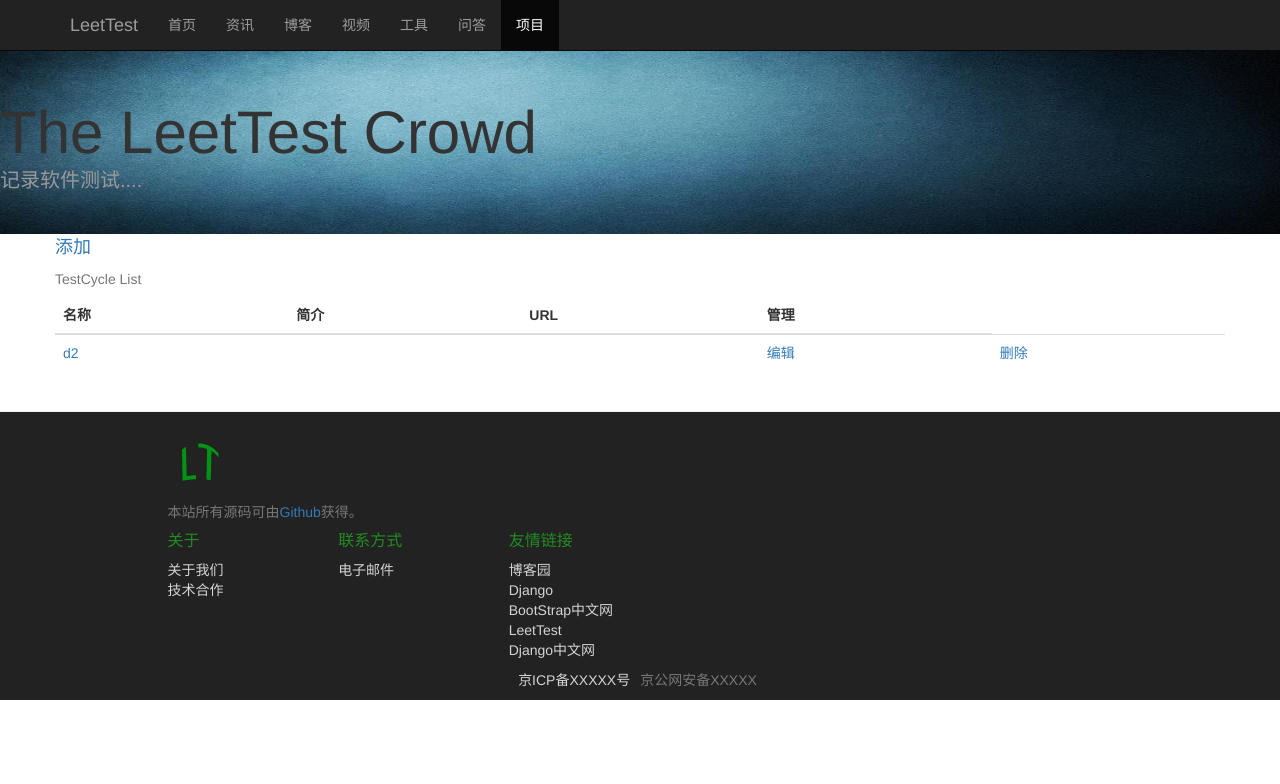
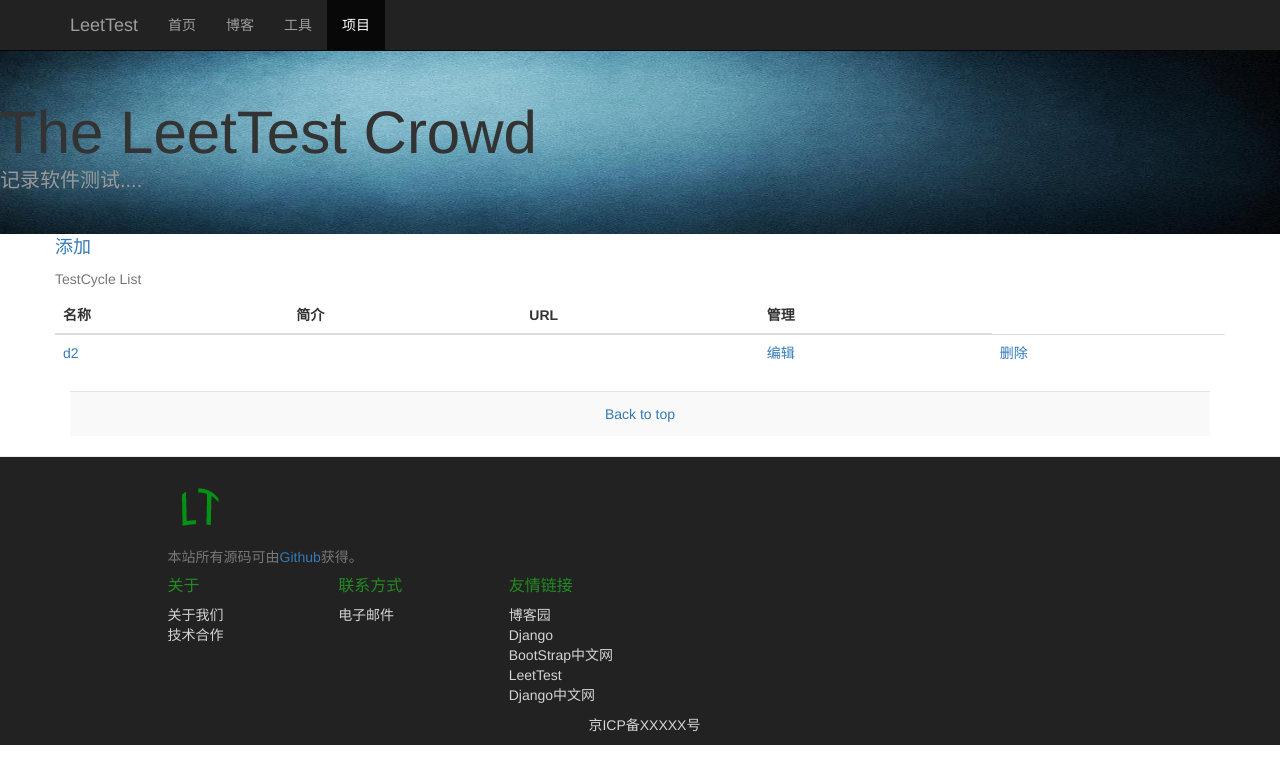
Before and after one commit to nicevoice/leettest, a Django app: page /crowd/ in a window 1280 px wide. Shown: the top 784 px of the page. Run offline with Django 3.2, Linux system fonts and the light colour scheme; data comes from the database, SQL or seed files in the repository; both versions use the stored data as it was after the commit; parts of the project's set-up code (start-up, migrations or seed data) failed here and were passed over; some libraries are stand-ins or nearby versions.

Commit message:
delete invalid links in nav-bar

```diff
--- a/blog/templates/article_list.html
+++ b/blog/templates/article_list.html
@@ -11,7 +11,7 @@
 
 {% block content %}
 
-    <div class="blog-header">
+    <div class="blog-header"  style="background: url(/static/images/banner0.png) ;background-size:100% 100%;">
         <h1 class="blog-title">The LeetTest Blog</h1>
         <p class="lead blog-description">记录软件测试....</p>
     </div>
--- a/crowd/templates/testcycle_list.html
+++ b/crowd/templates/testcycle_list.html
@@ -10,7 +10,8 @@
 {% endblock %}
 
 {% block content %}
-      <div class="blog-header">
+
+    <div class="blog-header" >
         <h1 class="blog-title">The LeetTest Crowd</h1>
         <p class="lead blog-description">记录软件测试....</p>
     </div>
@@ -29,7 +30,9 @@
             </div><!-- /.blog-post -->
           {% endfor%}
 		    </div><!-- /.blog-main -->
-		<div>
+      </div><!-- /.row -->
+
+      <div class="row">
 		  	<table class="table table-hover">
   			   <caption>TestCycle List</caption>
   			   <thead>
@@ -52,13 +55,12 @@
   			    {% endfor %}
   			   </tbody>
 			  </table>
-
-
-        </div>
-
-
-
       </div><!-- /.row -->
 
-  </div>
+      <footer class="blog-footer">
+        <p>
+          <a href="#">Back to top</a>
+        </p>
+      </footer>
+    </div><!-- /.container -->
 {% endblock %}
--- a/public/templates/base.html
+++ b/public/templates/base.html
@@ -25,7 +25,7 @@
   </head>
   <body>
 
-     <nav class="navbar navbar-inverse navbar-fixed-top">
+     <nav class="navbar navbar-inverse navbar-fixed-top" >
       <div class="container">
         <div class="navbar-header">
           <button type="button" class="navbar-toggle collapsed" data-toggle="collapse" data-target="#navbar" aria-expanded="false" aria-controls="navbar">
@@ -39,11 +39,8 @@
         <div id="navbar" class="collapse navbar-collapse">
           <ul class="nav navbar-nav">
             <li {% block active-index %}{% endblock %} ><a href="/">首页</a></li>
-            <li {% block active-news %}{% endblock %} ><a href="#news">资讯</a></li>
             <li {% block active-blog %}{% endblock %} ><a href="/blog">博客</a></li>
-            <li {% block active-video %}{% endblock %} ><a href="#video">视频</a></li>
             <li {% block active-tool %}{% endblock %} ><a href="/tool">工具</a></li>
-            <li {% block active-answer %}{% endblock %} ><a href="#answer">问答</a></li>
             <li {% block active-crowd %}{% endblock %} ><a href="/crowd">项目</a></li>
           </ul>
         </div><!--/.nav-collapse -->
@@ -92,7 +89,7 @@
                   <li><a href="http://www.cnblogs.com/" target="_blank">博客园</a></li><li><a href="https://www.djangoproject.com/" target="_blank">Django</a></li>
                   <li><a href="http://www.bootcss.com/" target="_blank">BootStrap中文网</a></li>
 
-                  <!-- 如使用本开源代码，请保留以下链接内容，谢谢-->
+                  <!--重要提示： 如使用本开源代码，请保留以下链接内容，谢谢-->
                   <li><a href="http://www.leettest.com/" target="_blank">LeetTest</a></li>
                   <li><a href="http://www.chinaDjango.com/" target="_blank">Django中文网</a></li>
 
@@ -104,7 +101,12 @@
         </div>
         <div class="row footer-bottom">
           <ul class="list-inline text-center">
-            <li><a href="http://www.miibeian.gov.cn/" target="_blank">京ICP备XXXXX号</a></li><li>京公网安备XXXXX</li>
+            <li>
+              <!--重要提示： 以下内容为CNZZ统计代码，使用时需要进行替换-->
+              <script type="text/javascript">var cnzz_protocol = (("https:" == document.location.protocol) ? " https://" : " http://");document.write(unescape("%3Cspan id='cnzz_stat_icon_1255108372'%3E%3C/span%3E%3Cscript src='" + cnzz_protocol + "s4.cnzz.com/z_stat.php%3Fid%3D1255108372%26show%3Dpic' type='text/javascript'%3E%3C/script%3E"));
+              </script>
+            </li>
+            <li><a href="http://www.miibeian.gov.cn/" target="_blank">京ICP备XXXXX号</a></li>
           </ul>
         </div>
       </div>
--- a/static/css/blog.css
+++ b/static/css/blog.css
@@ -69,7 +69,7 @@ h6, .h6 {
 .blog-header {
   padding-top: 20px;
   padding-bottom: 20px;
-  background: url(/static/images/banner1.png) repeat 0 0;
+  background: url(/static/images/banner0.png) repeat 0 0;
   background-size:100% 100%;
 }
 .blog-title {
@@ -152,12 +152,13 @@ h6, .h6 {
  */
 
 .blog-footer {
-  padding: 17px 0;
+  padding: 12px 0;
   color: #999;
   text-align: center;
   background-color: #f9f9f9;
   border-top: 1px solid #e5e5e5;
 }
+
 .blog-footer p:last-child {
   margin-bottom: 0;
 }
--- a/static/css/index.css
+++ b/static/css/index.css
@@ -1,4 +1,4 @@
 .jumbotron{
-  background: url(/static/images/banner1.png) repeat 0 0;
+  background: url(/static/images/banner0.png) repeat 0 0;
   background-size:100% 100%;
 }
--- a/static/css/starter-template.css
+++ b/static/css/starter-template.css
@@ -21,3 +21,9 @@ body {
   	color: #777;
     background-color: #222222;
 }
+
+/*
+.navbar{
+	background-color: #ffffff;
+}
+*/
--- a/tool/templates/tool_list.html
+++ b/tool/templates/tool_list.html
@@ -11,7 +11,7 @@
 
 {% block content %}
 
-    <div class="blog-header">
+    <div class="blog-header" style="background: url(/static/images/banner0.png) ;background-size:100% 100%;">
       <h1 class="blog-title">The LeetTest Tool</h1>
       <p class="lead blog-description">记录软件测试工具....</p>
     </div>
```
Also changed, not shown: sqlite.db, static/images/banner0.png (renamed from static/images/banner1.png). Lines whose indentation alone changed are shown as unchanged.
